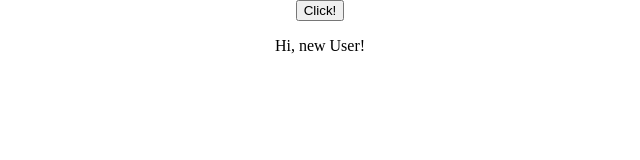
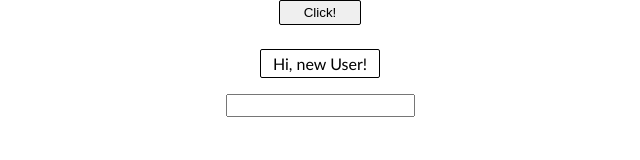
Before and after one commit to Cleo-s/ten-thousand-practice, a plain HTML site: page JS/public/Index.html in a window 1280 px wide. Shown: the whole page, without its empty margins (320-960 px from the left). Drawn offline with Linux system fonts and the light colour scheme.

Commit message:
upd: day 16 tasks for js 2/3 - done + change of html and css

```diff
--- a/JS/public/Index.html
+++ b/JS/public/Index.html
@@ -9,8 +9,14 @@
 </head>
 <body>
     <div class="main1">
-        <button id="click-button">Click!</button>
-        <p id="greeting-p">Hi, new User!</p>
+        <section id="greeting-section">
+            <button id="click-button">Click!</button>
+            <p id="greeting-p">Hi, new User!</p>
+        </section>
+        <section id="counter-section">
+            <input id='message' type="text"/>
+            <span id="counter"></span>
+        </section>
     </div>
 </body>
 </html>
--- a/JS/public/style.css
+++ b/JS/public/style.css
@@ -16,7 +16,16 @@ body {
 
 /*------------------------------------------------------------------------------------------------------------------------------*/
 
-.click-button {
+#greeting-section {
+    display: flex;
+    flex-direction: column;
+    align-items: center;
+    justify-content: center;
+
+    gap: 8px;
+}
+
+#click-button {
     display: block;
     flex-direction: row;
     align-items: center;
@@ -27,7 +36,7 @@ body {
     padding: 4px 24px;
 }
 
-.greeting-p {
+#greeting-p {
     display: flex;
     flex-direction: row;
     align-items: center;
@@ -39,3 +48,23 @@ body {
 
     font-family: "Gill Sans", sans-serif;
 }
+
+/*------------------------------------------------------------------------------------------------------------------------------*/
+
+#input-section {
+    display: flex;
+    flex-direction: column;
+    align-items: center;
+    justify-content: center;
+
+    gap: 8px;
+}
+
+#message {
+    display: flex;
+    flex-direction: row;
+    align-items: center;
+    justify-content: center;
+
+    padding: 2px 4px;
+}
--- a/JS/src/index.js
+++ b/JS/src/index.js
@@ -1,5 +1,8 @@
 const button = document.querySelector('#click-button');
 const paragraph = document.querySelector('p');
+const input = document.querySelector('#message');
+const span = document.querySelector('#counter')
+
 
 button.addEventListener('click', (e) => {
     e.preventDefault();
@@ -8,3 +11,12 @@ button.addEventListener('click', (e) => {
     paragraph.style.display = 'none' :
     paragraph.style.display = 'block'
 });
+
+input.addEventListener('input', (e) => {
+    e.preventDefault();
+
+    const inputLength = input.value.length;
+    span.textContent = `Length: ${inputLength}`;
+
+    inputLength >= 20 ? span.style.color = 'red' : span.style.color = 'black';
+})
```
